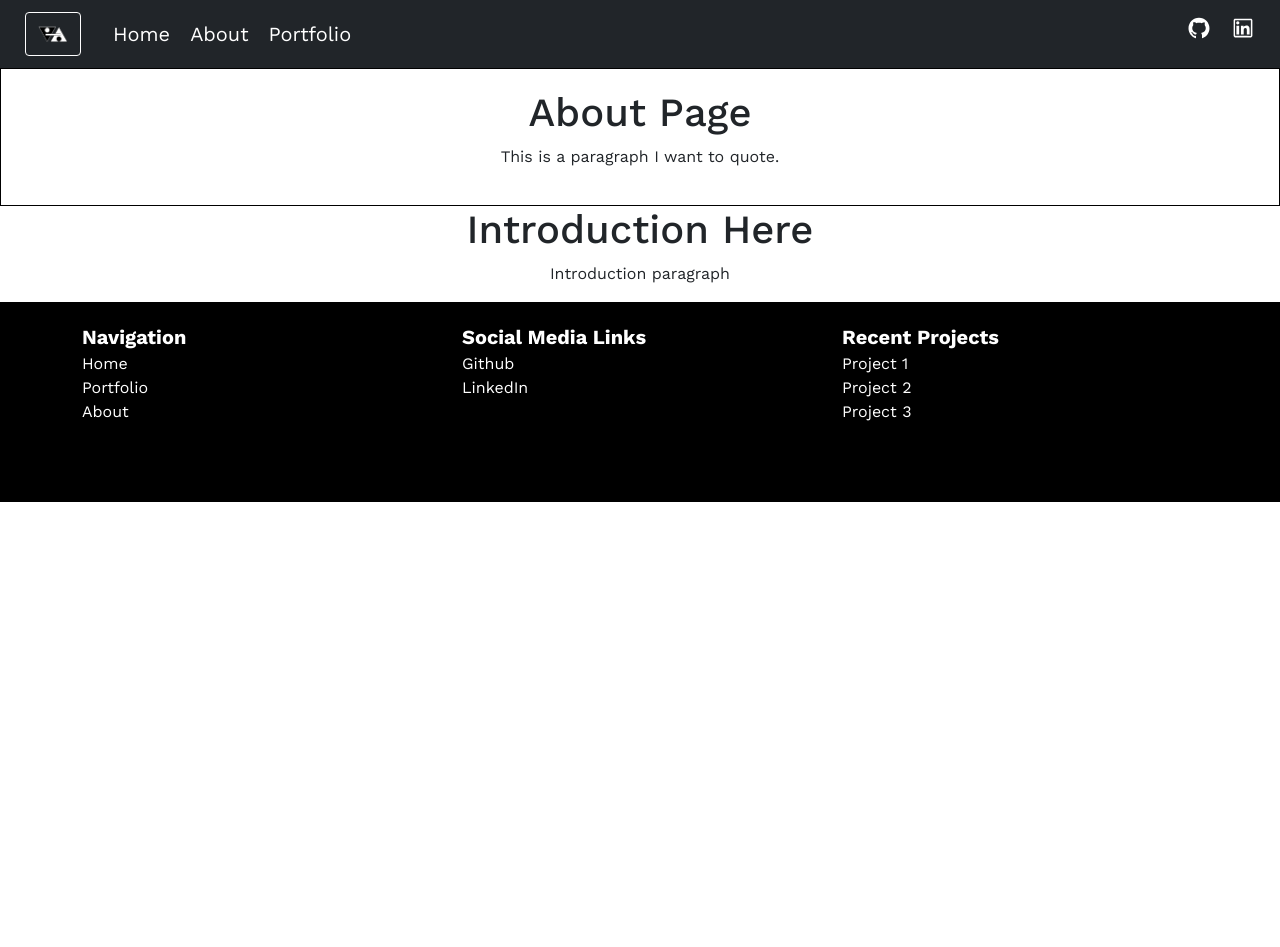
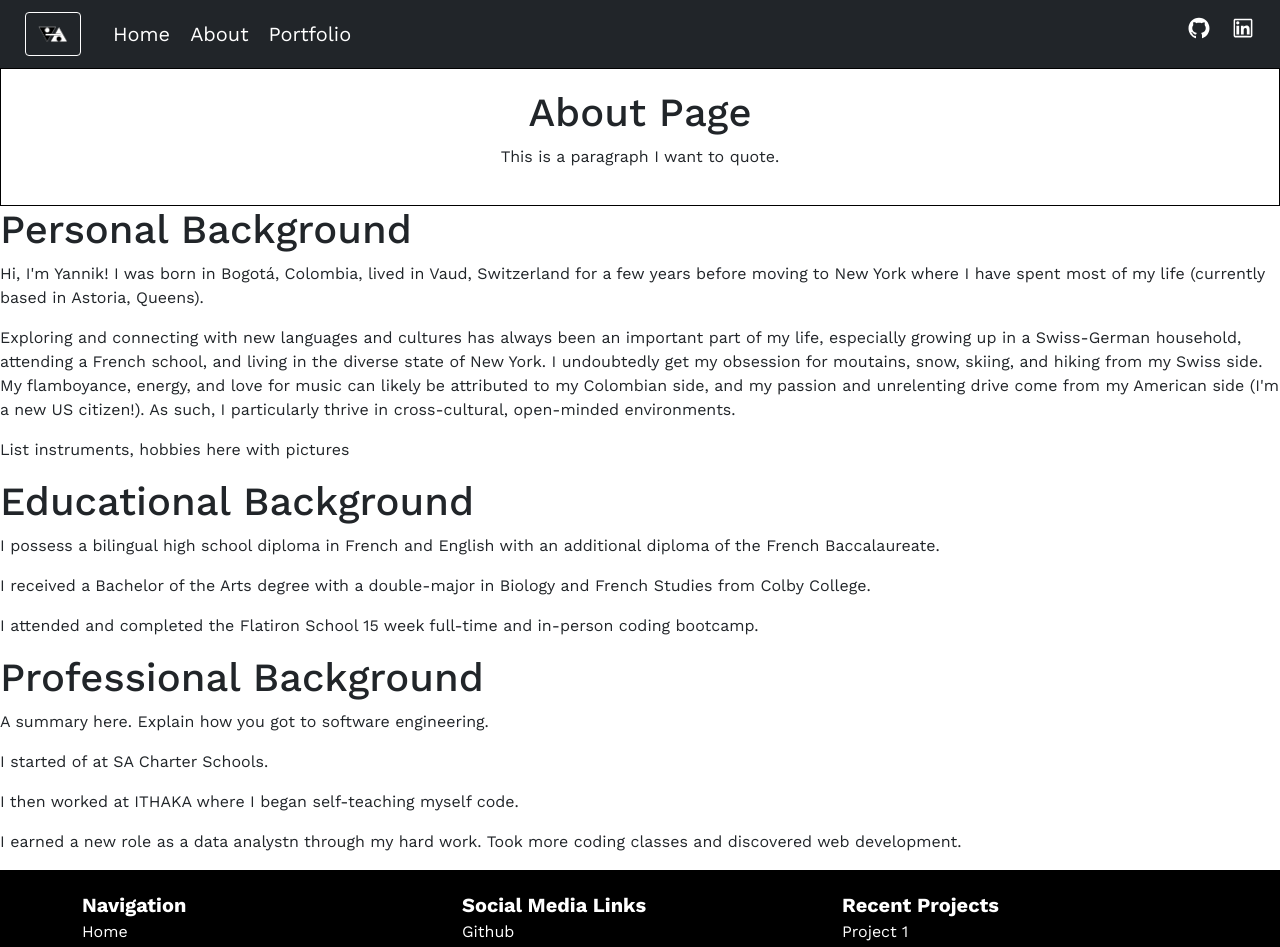
Before and after one commit to ybuchi/portfolio, a React (Create React App) app: page /about in a window 1280 px wide. Shown: the top 947 px of the page. Before the commit the page ends 800 px from the top, so only its background shows below. Built offline with nearby package versions, Linux system fonts and the light colour scheme.

Commit message:
Began populating the About page

```diff
--- a/src/Components/About.js
+++ b/src/Components/About.js
@@ -17,8 +17,45 @@ function About(){
             <h1>About Page</h1>
             <p>{about.quote}</p>
         </Jumbotron>
-        <h1>Introduction Here</h1>
-        <p>Introduction paragraph</p>
+
+        <article id="about-personal" style={{textAlign: "left"}}>
+            <h1>Personal Background</h1>
+            <p>Hi, I'm Yannik! I was born in Bogotá, Colombia, lived in Vaud, Switzerland for a few years before moving to New York where I have spent most of my life (currently based in Astoria, Queens).</p>
+            <p>Exploring and connecting with new languages and cultures has always been an important part of my life, especially growing up in a Swiss-German household, attending a French school, and living in the diverse state of New York.
+               I undoubtedly get my obsession for moutains, snow, skiing, and hiking from my Swiss side. My flamboyance, energy, and love for music can likely be attributed to my Colombian side, and my passion and unrelenting drive come from my American side (I'm a new US citizen!). As such, I particularly thrive in cross-cultural, open-minded environments.
+            </p>
+            <div className="personal-shenanigans">
+                <p>List instruments, hobbies here with pictures</p>
+            </div>
+
+        </article>
+
+        <article id="about-educational" style={{textAlign: "left"}}>
+            <h1> Educational Background </h1>
+            <div className="education-container">
+                <p>I possess a bilingual high school diploma in French and English with an additional diploma of the French Baccalaureate.</p>
+            </div>
+            <div className="education-container">
+                <p>I received a Bachelor of the Arts degree with a double-major in Biology and French Studies from Colby College.</p>
+            </div>
+            <div className="education-container">
+                <p>I attended and completed the Flatiron School 15 week full-time and in-person coding bootcamp.</p>
+            </div>
+        </article>
+
+        <article id="about-professional" style={{textAlign: "left"}}>
+            <h1> Professional Background </h1>
+            <p className="summary">A summary here. Explain how you got to software engineering.</p>
+            <div className="professional-container">
+                <p>I started of at SA Charter Schools. </p>
+            </div>
+            <div className="education-container">
+                <p>I then worked at ITHAKA where I began self-teaching myself code.</p>
+            </div>
+            <div className="education-container">
+                <p>I earned a new role as a data analystn through my hard work. Took more coding classes and discovered web development.</p>
+            </div>
+        </article>
 
 
         </>
--- a/src/Components/Home.js
+++ b/src/Components/Home.js
@@ -8,21 +8,7 @@ import Container from 'react-bootstrap/Container';
 import Row from 'react-bootstrap/Row';
 import Col from 'react-bootstrap/Col';
 
-
-// What do we want on our home page?
-// Introductory Jumbotron
-// Small About
-// Overall Mission
-// How I work
-// Visualization of tools used (SQL, Python, Javascript, MERN, Ruby, Ruby on Rails, Express, MongoDB)
-
-
 function Home(){
-
-    // Introductory Jumbotron (that includes small about?)
-    // Overall mission
-    // How I work
-    // Tools I use
 
     const jumboStyle = {backgroundColor: "#19282F", color: "#A1B57D", position: "relative"};
     const backgroundImage = ""
@@ -34,31 +20,17 @@ function Home(){
 
 
     return(
-        // Have the "Hi, Bonjour, Hallo" placed horizontally from each other and some animation that boldens each of them one at a time
         <>
         {/* <img id="logo" src={require("./Images/logo_cropped.png")} alt="Yannik's logo" />*/}
 
             <Jumbotron jumboStyle={jumboStyle} backgroundImage={backgroundImage}>
                 <Container>
                     <Row>
-                        {/* <Col  sm={12} md={6}>
-
-                            <div id="greetings" className="content">
-                                <div className="content_container">
-                                    <ul  className="content__container__list" style={{animationDelay: "1s"}}>
-                                        <li >Hi!</li>
-                                        <li className="content__container__list__item">Bonjour!</li>
-                                        <li className="content__container__list__item">Hallo!</li>
-                                        <li className="content__container__list__item"> Grüezi! </li>
-                                    </ul>
-                                </div>
-                            </div>
-
-                        </Col> */}
                         <Col>
                             <Row>
                                 <Col md={12} style={{textAlign: "center"}}>
                                     <div>
+                                        <span>Hi! Bonjour! Grüezi!</span><br/>
                                         <span id="my-name-is">I'm </span>
                                         <span id="yannik">YANNIK, </span>
                                         <span id="i-am-a">a(n) </span>
```
